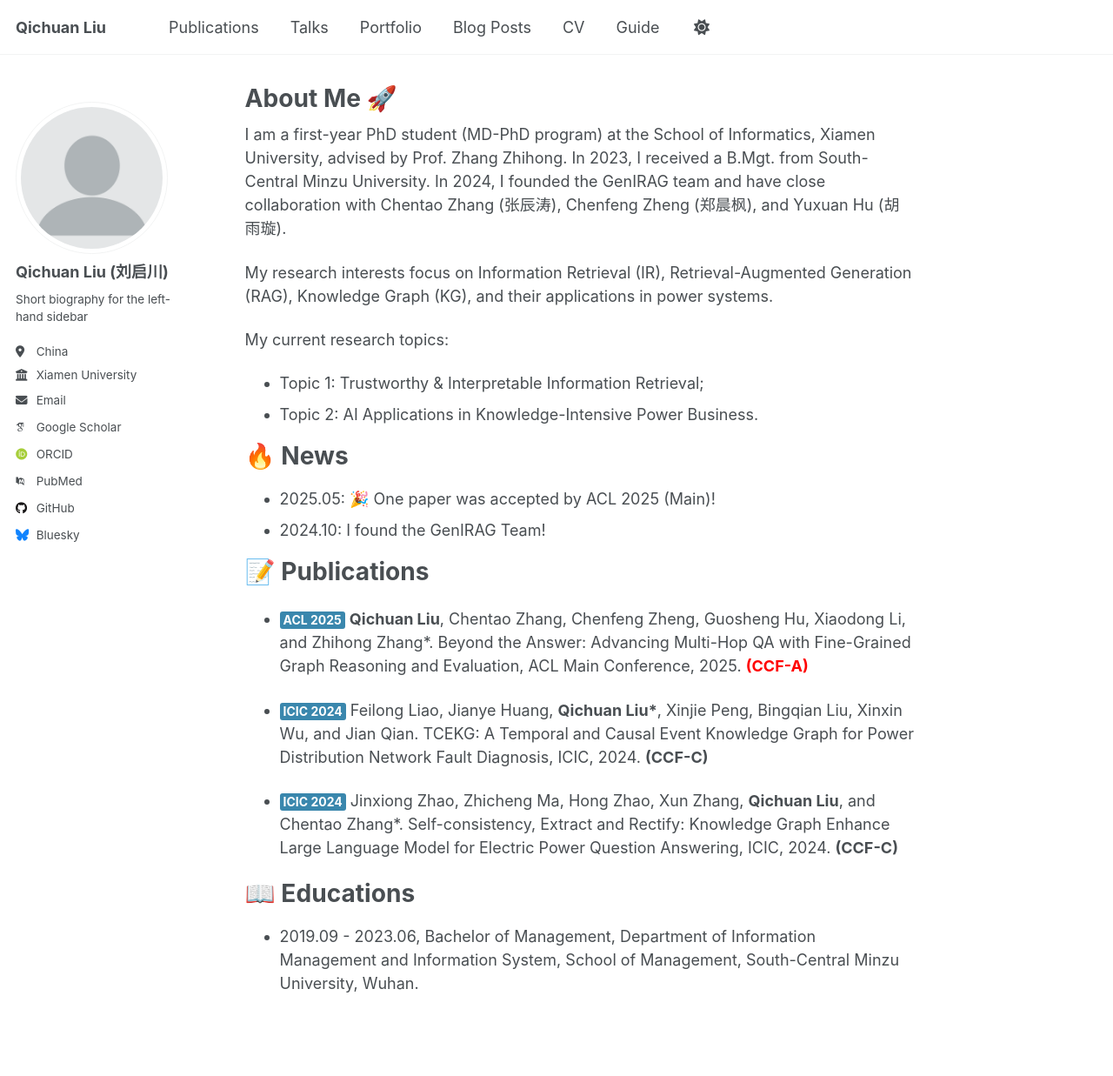
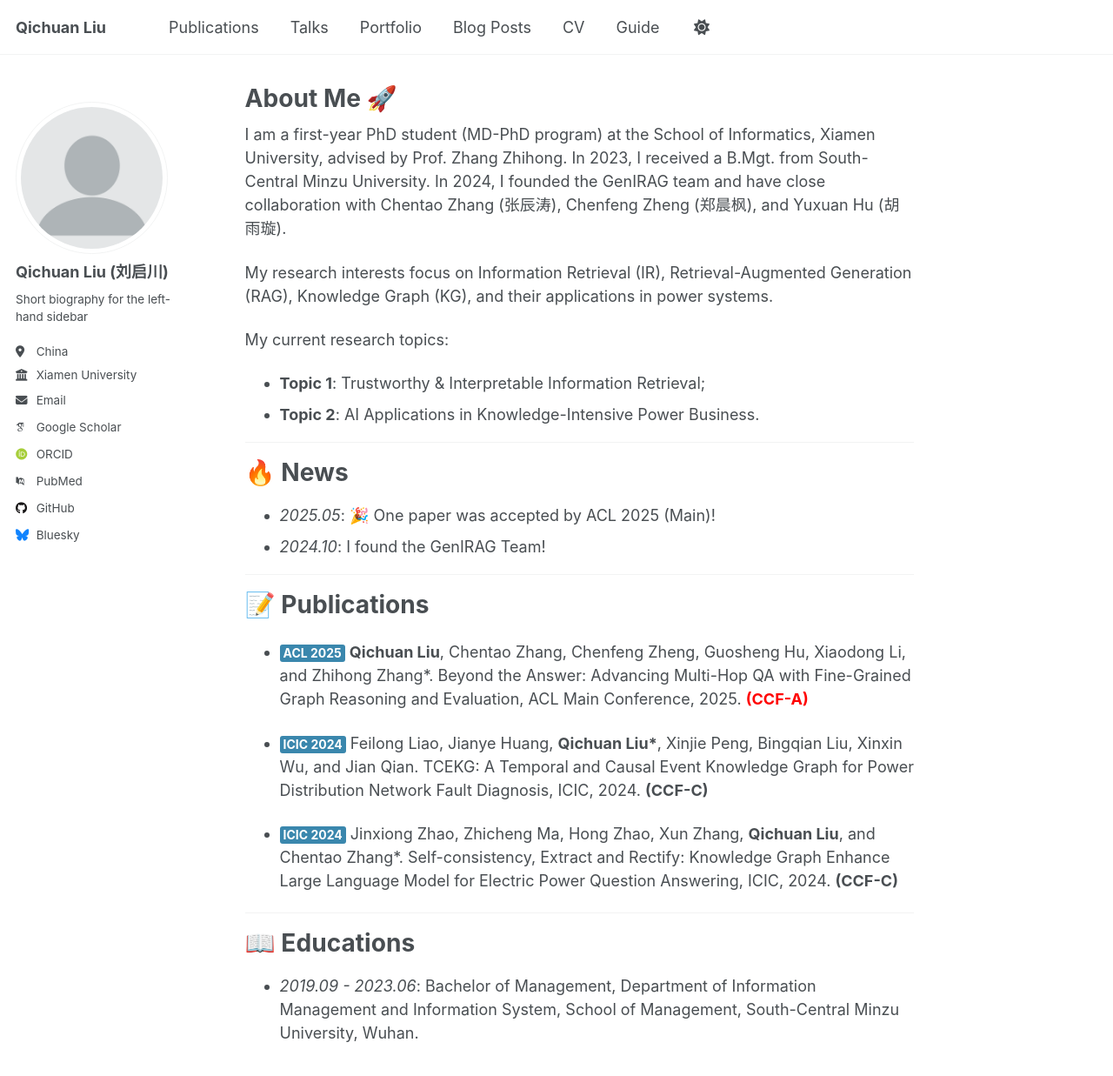
Before and after one commit to qcliu2001/qcliu2001.github.io, a Jekyll site: the page built from _pages/about.md, in a window 1280 px wide and 1400 px high. Shown: the top 1237 px of the window at 87% size. Built offline with Jekyll 4.4.1, drawn with Linux system fonts in a browser that asks for light colours; some web fonts are replaced.

```diff
--- a/_pages/about.md
+++ b/_pages/about.md
@@ -13,13 +13,21 @@ My research interests focus on Information Retrieval (IR), Retrieval-Augmented G
 
 My current research topics:
 
-+ Topic 1: Trustworthy & Interpretable Information Retrieval;
-+ Topic 2: AI Applications in Knowledge-Intensive Power Business.
++ **Topic 1**: Trustworthy & Interpretable Information Retrieval;
++ **Topic 2**: AI Applications in Knowledge-Intensive Power Business.
+
+
+------
+
 
 🔥 News
 ======
-+ 2025.05: 🎉 One paper was accepted by ACL 2025 (Main)!
-+ 2024.10: I found the GenIRAG Team!
++ _2025.05_: 🎉 One paper was accepted by ACL 2025 (Main)!
++ _2024.10_: I found the GenIRAG Team!
+
+
+------
+
 
 📝 Publications
 ======
@@ -27,6 +35,10 @@ My current research topics:
 + <p style="inline"><div style="background-color: #3a87ad; display: inline-block; padding: 2px 4px; border-radius: 3px; color: white;height: 20px; line-height: 16px; font-size: 14px; font-weight: bold; float; left; margin-right: 5px">ICIC 2024</div>Feilong Liao, Jianye Huang, <b>Qichuan Liu*</b>, Xinjie Peng, Bingqian Liu, Xinxin Wu, and Jian Qian. TCEKG: A Temporal and Causal Event Knowledge Graph for Power Distribution Network Fault Diagnosis, ICIC, 2024. <span style="font-weight: bold">(CCF-C)</span></p>
 + <p style="inline"><div style="background-color: #3a87ad; display: inline-block; padding: 2px 4px; border-radius: 3px; color: white;height: 20px; line-height: 16px; font-size: 14px; font-weight: bold; float; left; margin-right: 5px">ICIC 2024</div>Jinxiong Zhao, Zhicheng Ma, Hong Zhao, Xun Zhang, <b>Qichuan Liu</b>, and Chentao Zhang*. ﻿Self-consistency, Extract and Rectify: Knowledge Graph Enhance Large Language Model for Electric Power Question Answering, ICIC, 2024. <span style="font-weight: bold">(CCF-C)</span></p>
 
+
+------
+
+
 📖 Educations
 ======
-+ 2019.09 - 2023.06, Bachelor of Management, Department of Information Management and Information System, School of Management, South-Central Minzu University, Wuhan.
++ _2019.09 - 2023.06_: Bachelor of Management, Department of Information Management and Information System, School of Management, South-Central Minzu University, Wuhan.
```
